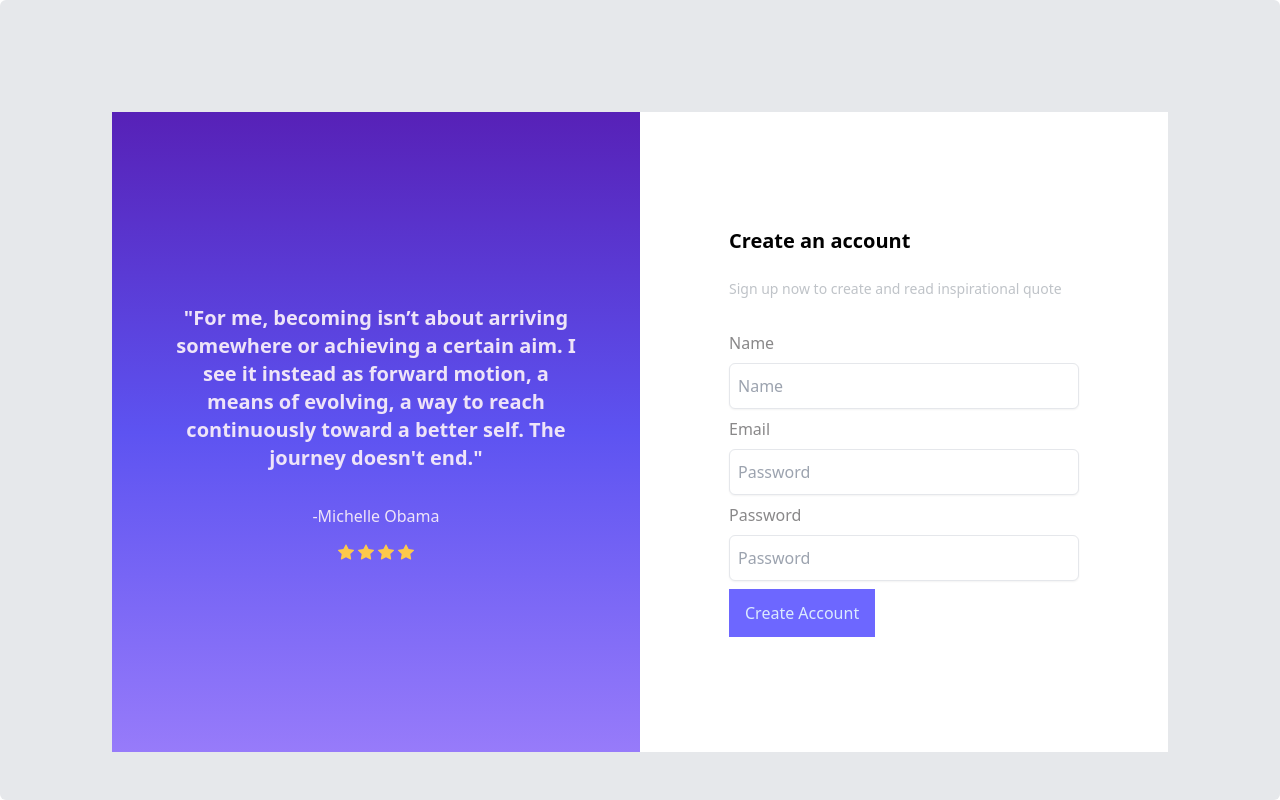
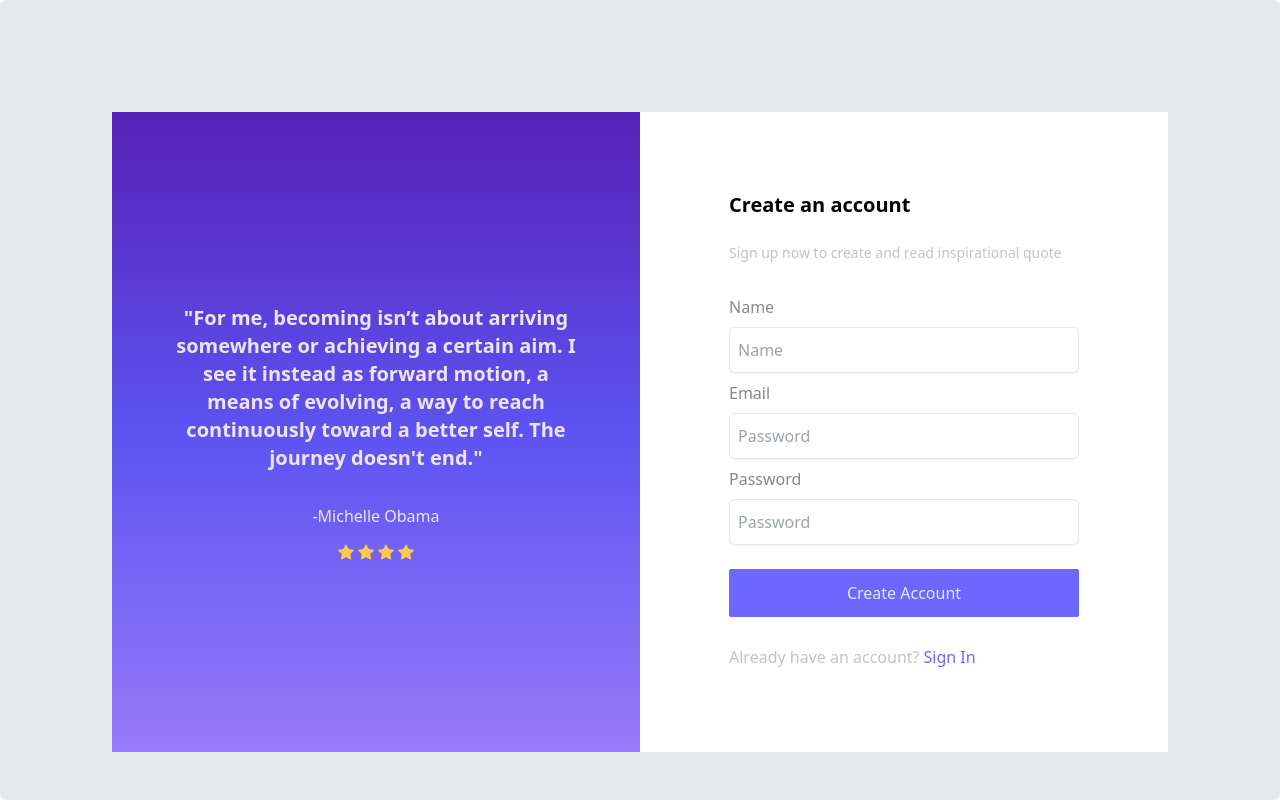
Before and after one commit to Tomiogunsan/be-inspire, a React (Create React App) app: page /register in a window 1280 px wide. Built offline with nearby package versions, Linux system fonts and the light colour scheme.

Commit message:
feat: completed the implementation of register component

```diff
--- a/src/views/auth/Login.tsx
+++ b/src/views/auth/Login.tsx
@@ -1,7 +1,7 @@
 import React from 'react'
 import AuthComponent from '@/views/auth/components/authReusable/AuthComponent'
 import Button from '@/Sharedcomponents/button/Button'
-import clsx from 'clsx'
+
 
 export default function Login() {
   return (
@@ -10,16 +10,22 @@
         title='Log In'
         smallText='Enter your email and password to login'
       />
-      <Button type='button' variant='primary' className='w-full mt-2'>
+      <Button
+        type='button'
+        variant='primary'
+        className='w-full mt-2 rounded-sm'
+      >
         Sign in
       </Button>
       <div className='flex gap-[4px] items-center pt-4'>
-        <p className='text-[#bfc3c8] pt-[6px]'>Don't have an account?</p>
+        <p className='text-[#bfc3c8] pt-[8px]'>Don't have an account?</p>
         <Button as='a' variant='link'>
           Sign Up
         </Button>
       </div>
-      <Button as='a' variant='link'>Forgot Password?</Button>
+      <Button as='a' variant='link'>
+        Forgot Password?
+      </Button>
     </div>
   )
 }
--- a/src/views/auth/Register.tsx
+++ b/src/views/auth/Register.tsx
@@ -5,8 +5,24 @@
 export default function Register() {
   return (
     <div>
-        <AuthComponent title='Create an account' smallText='Sign up now to create and read inspirational quote' name='Name' />
-        <Button type='button' variant='primary'>Create Account</Button>
+      <AuthComponent
+        title='Create an account'
+        smallText='Sign up now to create and read inspirational quote'
+        name='Name'
+      />
+      <Button
+        type='button'
+        variant='primary'
+        className='w-full mt-4 rounded-sm'
+      >
+        Create Account
+      </Button>
+      <div className='flex gap-[4px] items-center pt-4'>
+        <p className='text-[#bfc3c8] pt-[8px]'>Already have an account?</p>
+        <Button as='a' variant='link'>
+          Sign In
+        </Button>
+      </div>
     </div>
   )
 }
```
